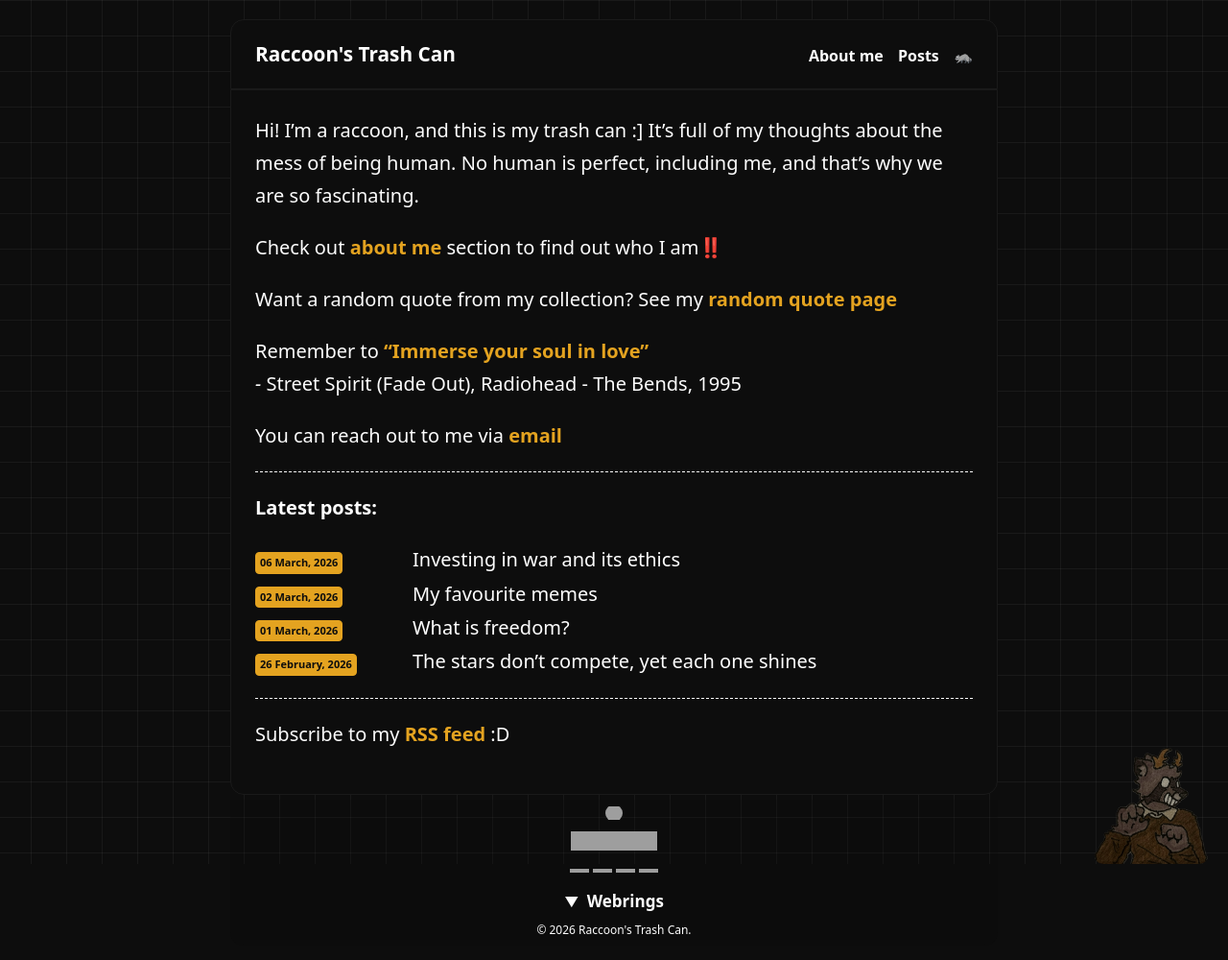
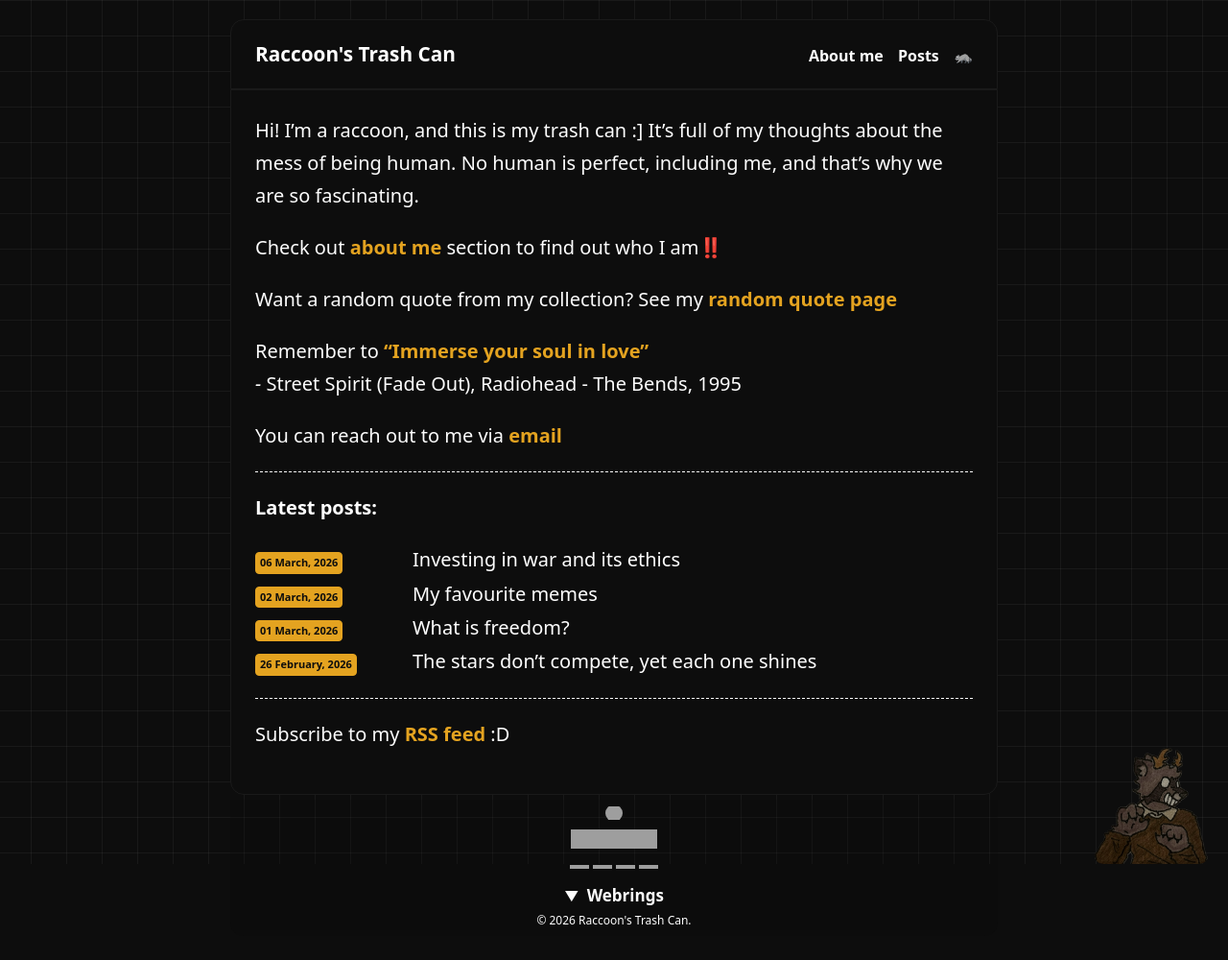
Before and after one commit to raccoonfangz/raccoonfangz.github.io, a Jekyll site: the page built from index.md, in a window 1280 px wide. Shown: the whole page at 96% size. Built offline with Jekyll 4.4.1, drawn with Linux system fonts in a browser that asks for light colours; grey boxes are pictures that could not be loaded.

Commit message:
Update style.css

```diff
--- a/assets/css/style.css
+++ b/assets/css/style.css
@@ -253,7 +253,7 @@ footer {
   display: flex;
   flex-direction: column;
   align-items: center;
-  gap: 5px;
+  gap: 3px;
   padding: 10px 25px !important;
   text-align: center;
   line-height: 1.0;
@@ -265,6 +265,10 @@ footer {
 
 :root[data-theme="dark"] footer {
   background-color: rgba(13, 13, 13, 0.25);
+}
+
+.collapsible {
+  margin: 0;
 }
 
 footer p {
```
